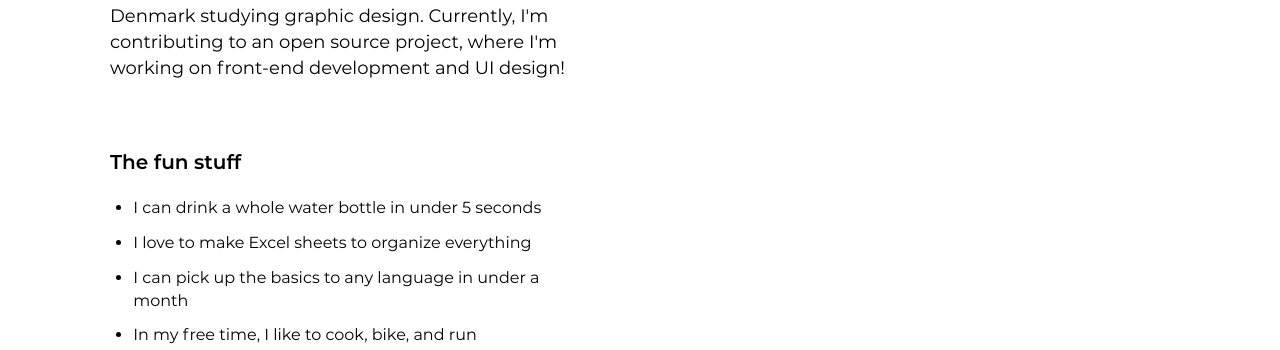
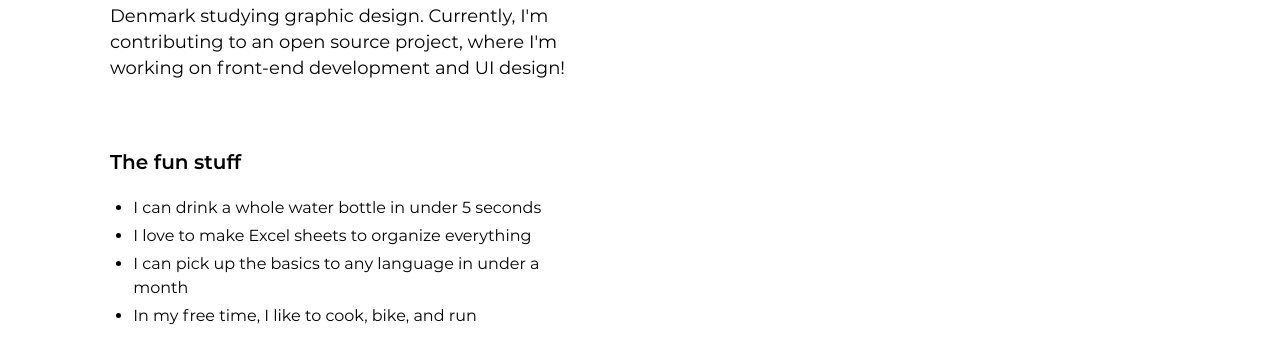
Before and after one commit to ofvoler/portfolio, a Gatsby site: page /about in a window 1280 px wide. Shown: the part 492-842 px from the top of the page. Built offline with nearby package versions, Linux system fonts and the light colour scheme; Gatsby itself is replaced by a stand-in of ours; some packages are replaced by stand-ins of ours.

Commit message:
Decrease margin after list bullets

```diff
--- a/src/css/styles.css
+++ b/src/css/styles.css
@@ -1,3 +1,7 @@
+li {
+    margin-bottom: 5px;
+}
+
 /* Styles for about.js */
 
 .aboutPicture {
```
